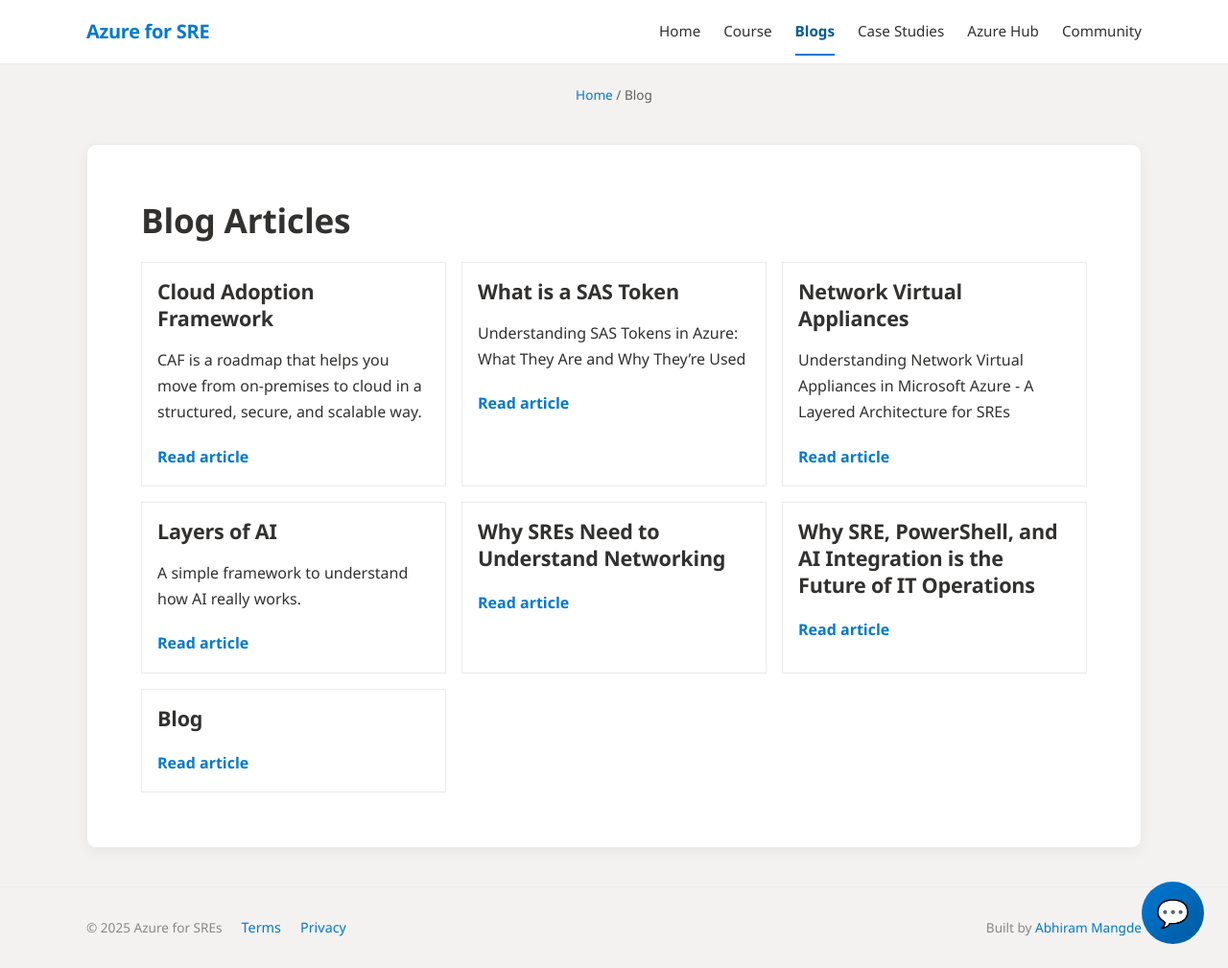
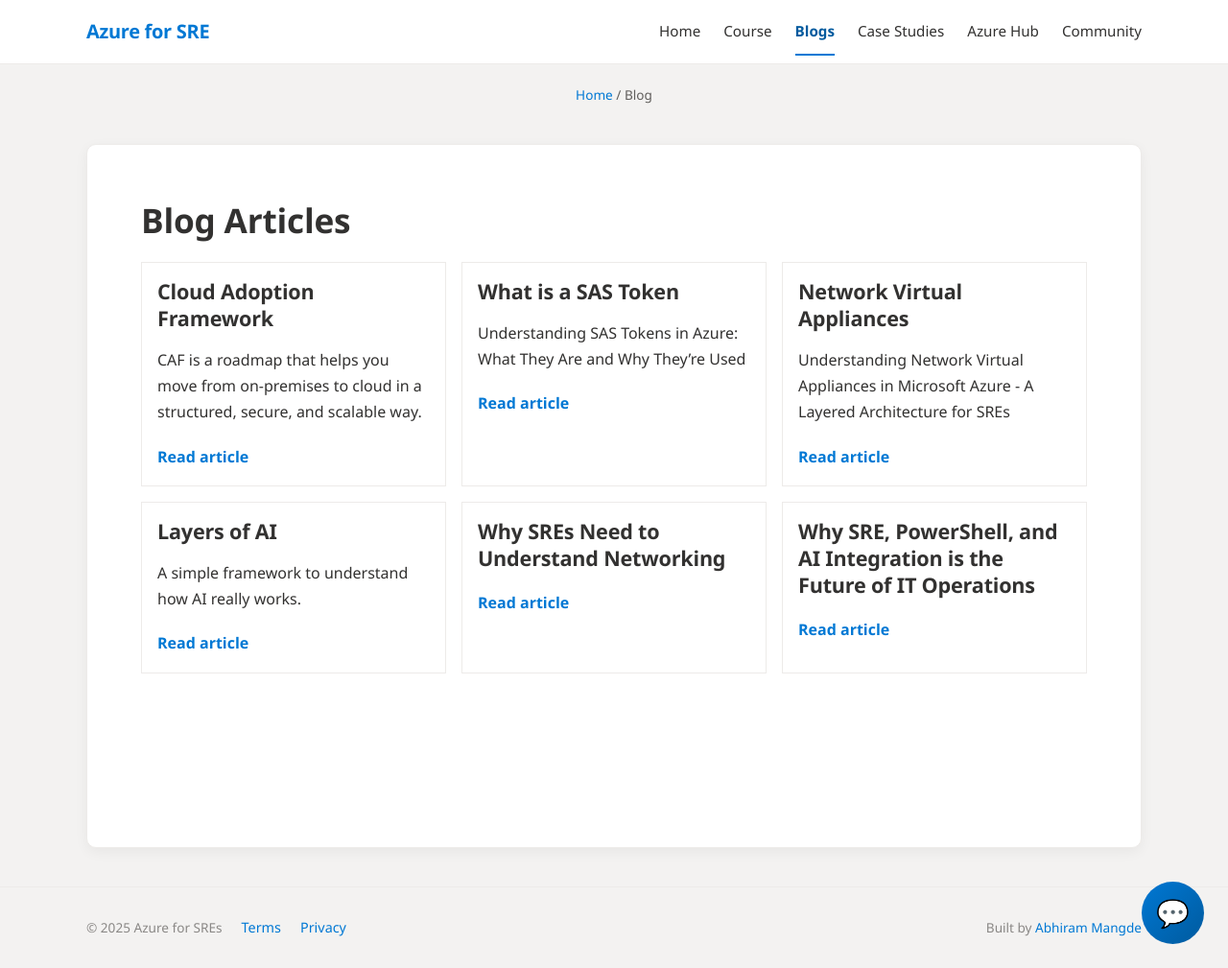
Before and after one commit to Abhiram-Mangde/Course-Azure-for-SREs, a Jekyll site: the page built from docs/blog.md, in a window 1280 px wide and 1009 px high. Shown: the whole window at 96% size. Built offline with Jekyll 4.4.1, drawn with Linux system fonts in a browser that asks for light colours; a script that is not in the unit is left out.

Commit message:
Revert the blogs.md page to previous version

```diff
--- a/docs/blog.md
+++ b/docs/blog.md
@@ -41,22 +41,22 @@ permalink: /blogs/
 
 <div class="blog-tiles">
 
-{% assign blog_pages = site.pages | where: "dir", "/blogs/" %}
+{% assign blog_pages = site.pages | where_exp: "page", "page.path contains 'blogs/'" %}
 {% assign blog_pages = blog_pages | sort: "date" | reverse %}
 
-{% for post in blog_pages %}
+{% for page in blog_pages %}
   <div class="blog-tile">
-    <h3>{{ post.title }}</h3>
+    <h3>{{ page.title }}</h3>
 
     <p>
-      {% if post.description %}
-        {{ post.description }}
+      {% if page.description %}
+        {{ page.description }}
       {% else %}
-        {{ post.excerpt | strip_html | truncate: 120 }}
+        {{ [page].excerpt | strip_html | truncate: 120 }}
       {% endif %}
     </p>
 
-    <a href="{{ post.url | relative_url }}">Read article</a>
+    <a href="{{ page.url | relative_url }}">Read article</a>
   </div>
 {% endfor %}
 
```
